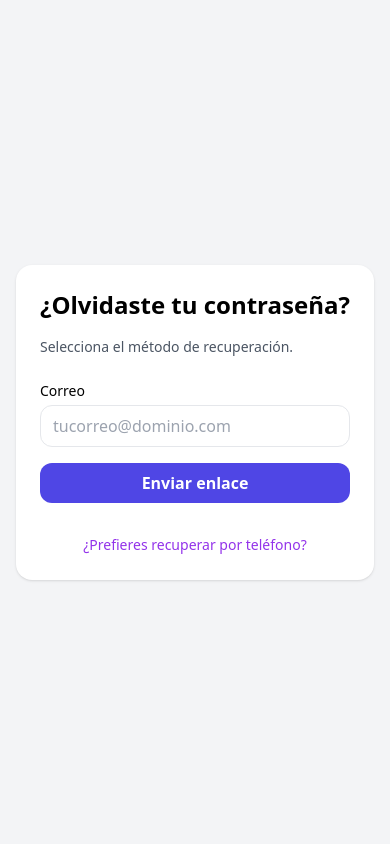
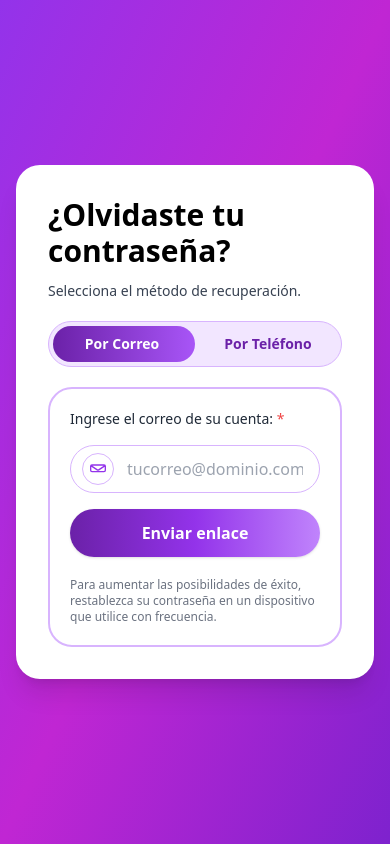
Before and after one commit to Sebastian-RivMor/Maywa-Textil, a PHP site: page /MAYWA-TEXTIL-MASTER/api/auth/forgot_password.php in a window 390 px wide. Run offline with PHP 8.4, Linux system fonts and the light colour scheme; some libraries are stand-ins or nearby versions.

Commit message:
feat: implement new front-end design for password recovery system
- Update forgot_password.php with improved UI/UX
- Enhance process_forgot.php with better error handling
- Improve reset_password.php interface and validation
- Add success.php for better user feedback
- Update phone-based recovery system components
- Enhance main index.php integration
- Implement consistent styling across recovery flow

```diff
--- a/api/auth/forgot_password.php
+++ b/api/auth/forgot_password.php
@@ -1,4 +1,7 @@
-<?php /* api/auth/forgot_password.php */ ?>
+<?php /* api/auth/forgot_password.php */
+$layout = 'datos.php';
+
+?>
 <!DOCTYPE html>
 <html lang="es">
 <head>
@@ -6,50 +9,106 @@
   <title>Recuperar contraseña</title>
   <script src="https://cdn.tailwindcss.com"></script>
 </head>
-<body class="min-h-screen bg-gray-100 flex items-center justify-center p-4">
-  <div class="w-full max-w-md bg-white rounded-2xl shadow p-6">
-    <h1 class="text-2xl font-bold mb-4">¿Olvidaste tu contraseña?</h1>
-    <p class="text-sm text-gray-600 mb-6">Selecciona el método de recuperación.</p>
+<body class="min-h-screen min-h-screen bg-gradient-to-br from-purple-600 via-fuchsia-600 to-purple-700 p-4 sm:p-6 flex items-center justify-center px-4 py-8">
+  <div class="w-full max-w-md bg-white rounded-3xl shadow-xl p-8">
+    <!-- Título con subrayado grueso -->
+    <h1 class="text-3xl font-bold text-black mb-3">¿Olvidaste tu contraseña?</h1>
 
-    <!-- FORMULARIO DE RECUPERACIÓN POR CORREO -->
-    <form id="formCorreo" method="POST" action="process_forgot.php" class="space-y-4">
-      <div>
-        <label class="block text-sm font-medium mb-1">Correo</label>
-        <input required type="email" name="correo" class="w-full border rounded-xl px-3 py-2" placeholder="tucorreo@dominio.com">
+
+    <p class="text-sm text-gray-700 mb-5">Selecciona el método de recuperación.</p>
+
+    <!-- Tabs en pastilla con gradiente -->
+    <div class="mb-5">
+      <div class="relative bg-purple-200/60 rounded-full p-1 border border-purple-300 overflow-hidden">
+        <div id="tabIndicator" class="absolute top-1 left-1 h-[36px] w-[calc(50%-0.25rem)] rounded-full bg-gradient-to-r from-purple-800 to-purple-500 transition-all duration-300"></div>
+        <div class="relative grid grid-cols-2 gap-2 text-center text-sm font-semibold">
+          <button type="button" id="btnTabCorreo"
+                  class="py-2 rounded-full z-10 text-white"
+                  onclick="mostrarCorreo()">Por Correo</button>
+          <button type="button" id="btnTabTelefono"
+                  class="py-2 rounded-full z-10 text-purple-800"
+                  onclick="mostrarTelefono()">Por Teléfono</button>
+        </div>
       </div>
-      <button class="w-full rounded-xl px-4 py-2 bg-indigo-600 text-white font-semibold hover:bg-indigo-700">Enviar enlace</button>
-    </form>
+    </div>
 
-    <!-- FORMULARIO DE RECUPERACIÓN POR TELÉFONO -->
-    <form id="formTelefono" method="POST" action="../reset_numero/send_otp.php" class="space-y-4 hidden">
-      <div>
-        <label class="block text-sm font-medium mb-1">Número de teléfono</label>
-        <input required type="tel" name="telefono" class="w-full border rounded-xl px-3 py-2" placeholder="+51987654321">
-      </div>
-      <button class="w-full rounded-xl px-4 py-2 bg-purple-600 text-white font-semibold hover:bg-purple-700">Enviar código</button>
-    </form>
+    <!-- Marco del formulario -->
+    <div class="rounded-3xl border-2 border-purple-300 p-5">
 
-    <!-- BOTONES DE CAMBIO DE MÉTODO -->
-    <div class="mt-6 text-center space-y-2">
-      <button onclick="mostrarCorreo()" id="btnCorreo" class="text-sm text-indigo-600 hover:underline font-medium hidden">¿Prefieres recuperar por correo?</button>
-      <button onclick="mostrarTelefono()" id="btnTelefono" class="text-sm text-purple-600 hover:underline font-medium">¿Prefieres recuperar por teléfono?</button>
+      <!-- FORMULARIO: CORREO -->
+      <form id="formCorreo" method="POST" action="process_forgot.php" class="space-y-4">
+        <label class="block text-sm font-medium text-gray-800">Ingrese el correo de su cuenta: <span class="text-red-500">*</span></label>
+
+        <div class="relative">
+          <!-- ícono -->
+          <span class="absolute left-3 top-1/2 -translate-y-1/2 w-8 h-8 rounded-full border border-purple-300 flex items-center justify-center text-purple-600">
+            <!-- mail icon -->
+            <svg xmlns="http://www.w3.org/2000/svg" class="h-4 w-4" fill="none" viewBox="0 0 24 24" stroke="currentColor">
+              <path stroke-linecap="round" stroke-linejoin="round" stroke-width="2"
+                    d="M3 8l7.89 5.26a2 2 0 002.22 0L21 8m-18 8h18a2 2 0 002-2V8a2 2 0 00-2-2H3a2 2 0 00-2 2v6a2 2 0 002 2z"/>
+            </svg>
+          </span>
+          <input required type="email" name="correo"
+                class="w-full h-12 pl-14 pr-4 rounded-full border border-purple-300 focus:ring-2 focus:ring-purple-400 focus:border-purple-500 outline-none"
+                placeholder="tucorreo@dominio.com">
+        </div>
+
+        <button class="w-full h-12 rounded-full bg-gradient-to-r from-purple-800 via-purple-600 to-purple-400 text-white font-semibold shadow hover:from-purple-900 hover:via-purple-700 hover:to-purple-500 transition">
+          Enviar enlace
+        </button>
+      </form>
+
+      <!-- FORMULARIO: TELÉFONO -->
+      <form id="formTelefono" method="POST" action="../reset_numero/send_otp.php" class="space-y-4 hidden">
+        <label class="block text-sm font-medium text-gray-800">Ingrese el teléfono de su cuenta: <span class="text-red-500">*</span></label>
+
+        <div class="relative">
+          <!-- ícono -->
+          <span class="absolute left-3 top-1/2 -translate-y-1/2 w-8 h-8 rounded-full border border-purple-300 flex items-center justify-center text-purple-600">
+            <!-- phone icon -->
+            <svg xmlns="http://www.w3.org/2000/svg" class="h-4 w-4" fill="none" viewBox="0 0 24 24" stroke="currentColor">
+              <path stroke-linecap="round" stroke-linejoin="round" stroke-width="2"
+                    d="M3 5a2 2 0 012-2h2.28a1 1 0 01.95.68l1.1 3.3a1 1 0 01-.25 1.04l-1.6 1.6a15.9 15.9 0 006.36 6.36l1.6-1.6a1 1 0 011.04-.25l3.3 1.1a1 1 0 01.68.95V19a2 2 0 01-2 2h-1C9.16 21 3 14.84 3 7V6a1 1 0 011-1z"/>
+            </svg>
+          </span>
+          <input required type="tel" name="telefono"
+                class="w-full h-12 pl-14 pr-4 rounded-full border border-purple-300 focus:ring-2 focus:ring-purple-400 focus:border-purple-500 outline-none"
+                placeholder="+51987654321">
+        </div>
+
+        <button class="w-full h-12 rounded-full bg-gradient-to-r from-purple-800 via-purple-600 to-purple-400 text-white font-semibold shadow hover:from-purple-900 hover:via-purple-700 hover:to-purple-500 transition">
+          Enviar código
+        </button>
+      </form>
+
+      <!-- Copy inferior -->
+      <p class="mt-5 text-xs text-gray-500">
+        Para aumentar las posibilidades de éxito, restablezca su contraseña en un dispositivo que utilice con frecuencia.
+      </p>
     </div>
   </div>
 
   <script>
+    function mostrarCorreo() {
+      document.getElementById('formCorreo').classList.remove('hidden');
+      document.getElementById('formTelefono').classList.add('hidden');
+      document.getElementById('btnTabCorreo').classList.add('bg-purple-500', 'text-white');
+      document.getElementById('btnTabCorreo').classList.remove('bg-white', 'text-purple-700');
+      document.getElementById('btnTabTelefono').classList.remove('bg-purple-500', 'text-white');
+      document.getElementById('btnTabTelefono').classList.add('bg-white', 'text-purple-700');
+    }
+
     function mostrarTelefono() {
       document.getElementById('formCorreo').classList.add('hidden');
       document.getElementById('formTelefono').classList.remove('hidden');
-      document.getElementById('btnTelefono').classList.add('hidden');
-      document.getElementById('btnCorreo').classList.remove('hidden');
+      document.getElementById('btnTabTelefono').classList.add('bg-purple-500', 'text-white');
+      document.getElementById('btnTabTelefono').classList.remove('bg-white', 'text-purple-700');
+      document.getElementById('btnTabCorreo').classList.remove('bg-purple-500', 'text-white');
+      document.getElementById('btnTabCorreo').classList.add('bg-white', 'text-purple-700');
     }
 
-    function mostrarCorreo() {
-      document.getElementById('formTelefono').classList.add('hidden');
-      document.getElementById('formCorreo').classList.remove('hidden');
-      document.getElementById('btnCorreo').classList.add('hidden');
-      document.getElementById('btnTelefono').classList.remove('hidden');
-    }
+    // Mostrar teléfono por defecto si lo deseas
+    // mostrarTelefono();
   </script>
 </body>
 </html>
--- a/api/auth/process_forgot.php
+++ b/api/auth/process_forgot.php
@@ -3,7 +3,8 @@ require_once __DIR__ . '/../../config/db.php';
 require_once __DIR__ . '/../../config/mailer.php';
 
 $correo  = isset($_POST['correo']) ? trim($_POST['correo']) : '';
-$generic = 'Si el correo existe, te enviaremos un enlace para restablecer tu contraseña.';
+header("Location: success.php?msg=" . urlencode($generic));
+exit;
 
 if ($correo === '') { exit($generic); }
 
--- a/api/reset_numero/process_reset_phone.php
+++ b/api/reset_numero/process_reset_phone.php
@@ -15,7 +15,7 @@ if ($_SERVER['REQUEST_METHOD'] === 'POST') {
         // Limpia códigos usados
         $pdo->prepare("DELETE FROM otp_resets WHERE id_usuario = ?")->execute([$id_usuario]);
 
-        echo "✅ Contraseña actualizada con éxito. <a href='login.php' class='text-blue-600 underline'>Iniciar sesión</a>";
+        echo "✅ Contraseña actualizada con éxito. <a href='/MAYWATEXTIL/public/index.php?page=sesion' class='text-blue-600 underline'>Iniciar sesión</a>";
     } else {
         echo "❌ Datos incompletos.";
     }
--- a/public/index.php
+++ b/public/index.php
@@ -1,5 +1,4 @@
 <?php
-// index.php dentro de /public
 
 $page = $_GET['page'] ?? 'home';
 $file = __DIR__ . '/../pages/' . $page . '.php';
@@ -21,7 +20,7 @@ include $file;
 $content = ob_get_clean();
 
 // Definimos título dinámico
-$title = ucfirst($page) . " - Mi Proyecto";
+$title = ucfirst($page) . " - MAYWA";
 
 // Si la página definió un layout, usamos ese, si no, main.php por defecto
 $layout = $layout ?? 'main.php';
```
Also changed, not shown: api/auth/reset_password.php (+58 -12 lines), api/auth/success.php (added, +27 -0 lines), api/reset_numero/reset_password_phone.php (+24 -8 lines), api/reset_numero/verify_otp.php (+22 -11 lines).
